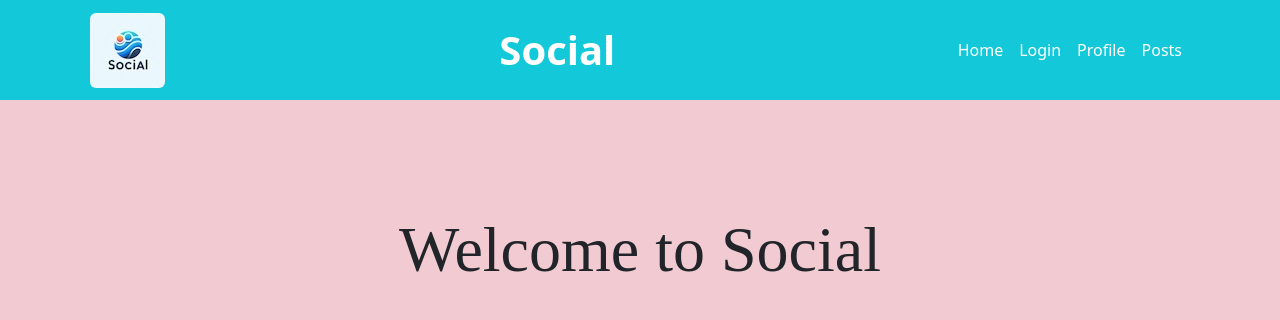
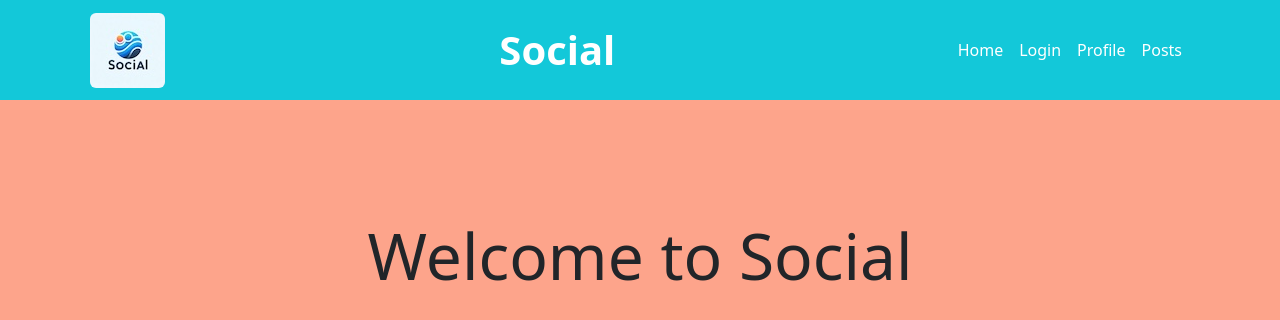
Before and after one commit to KumarG23/social-frontend, a React (Vite) app in the folder react-social/: page / in a window 1280 px wide. Shown: the top 320 px of the page. Built offline with nearby package versions, Linux system fonts and the light colour scheme.

Commit message:
gonna try to deploy

```diff
--- a/react-social/src/App.css
+++ b/react-social/src/App.css
@@ -6,7 +6,7 @@ html, body {
 }
 
 body {
-  background-color: rgba(235, 173, 183, 0.635);
+  background-color: #fd7b57af;
 }
 
 #root {
@@ -81,7 +81,7 @@ body {
 }
 
 h1, h2 {
-  font-family: 'Playfair Display', serif;
+
 }
 
 .container {
```
